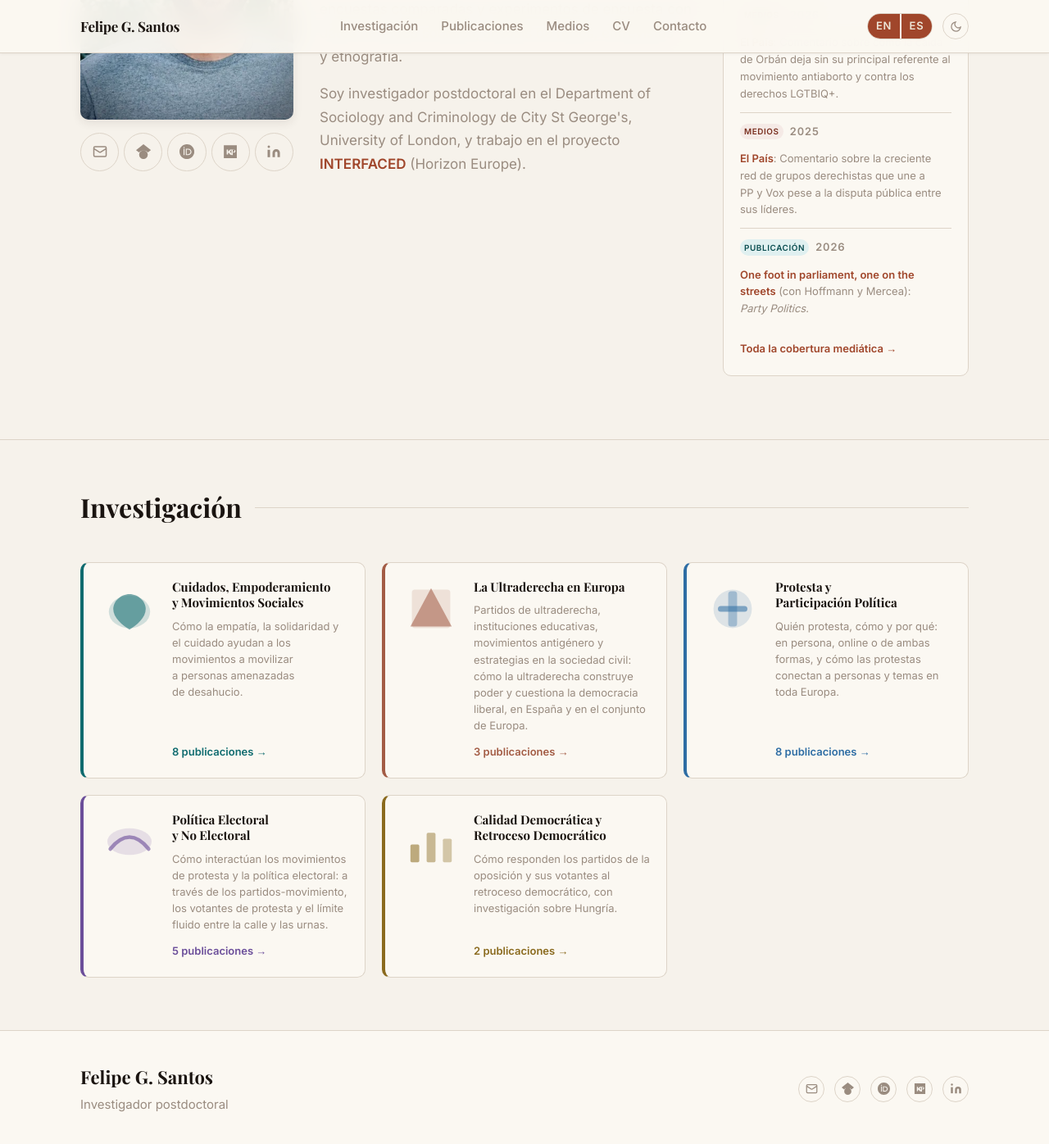
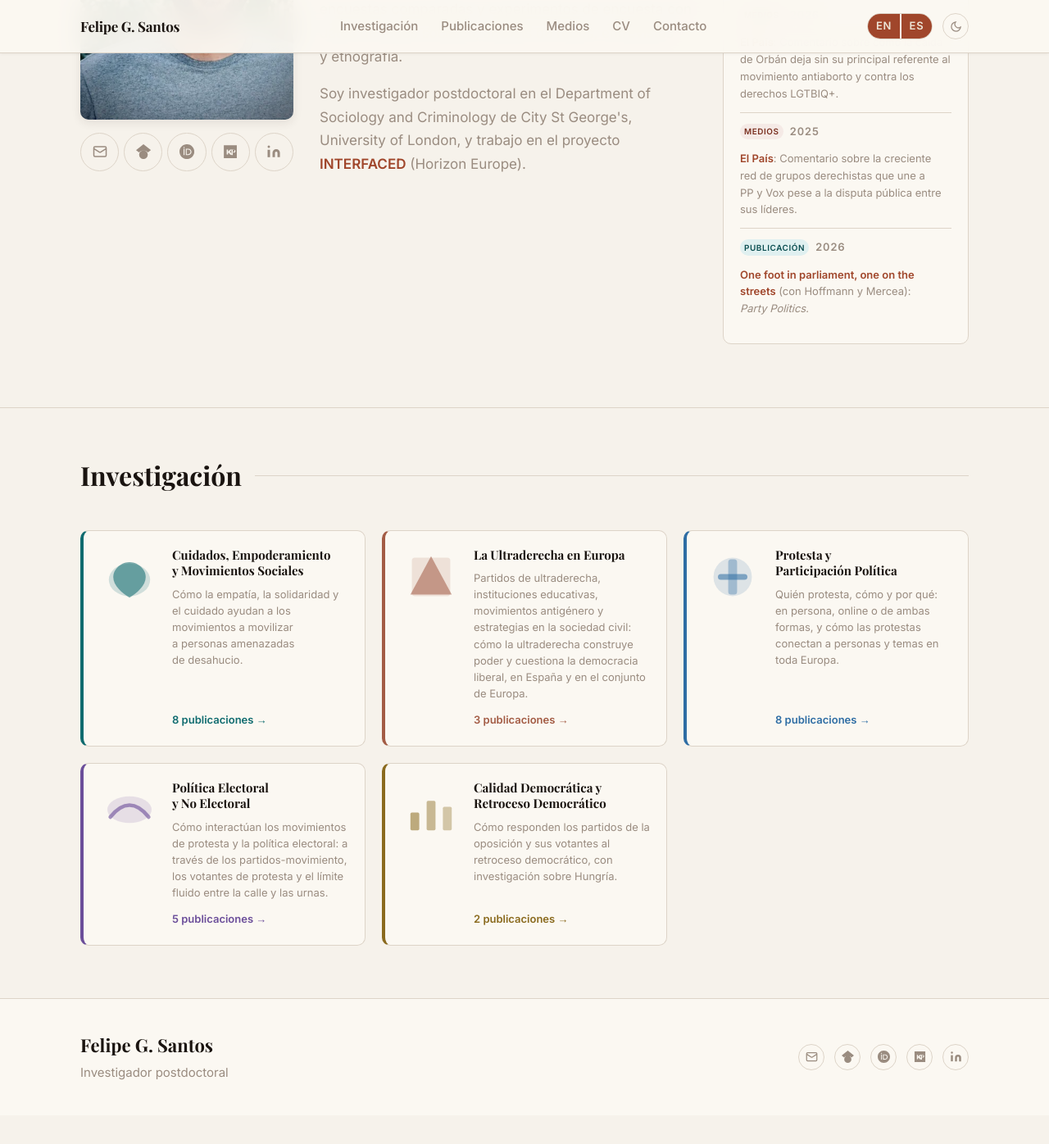
Before and after one commit to felipegsantos-web/felipegsantos.github.io, a Jekyll site: the page built from es/index.html, in a window 1280 px wide and 1400 px high, scrolled down 321 px. Shown: the top 1396 px of the window at 82% size. Built offline with Jekyll 4.4.1, drawn with Linux system fonts in a browser that asks for light colours; some web fonts are replaced; after the commit the page ends 1682 px from its top, so only the background shows below that.

Commit message:
Remove the 'All media coverage' link from News & Updates (EN and ES)

```diff
--- a/_data/i18n.yml
+++ b/_data/i18n.yml
@@ -161,9 +161,6 @@ news_label:
 news_heading:
   en: News & Updates
   es: Noticias y novedades
-news_more:
-  en: All media coverage →
-  es: Toda la cobertura mediática →
 research_heading:
   en: Research
   es: Investigación
--- a/assets/css/components.css
+++ b/assets/css/components.css
@@ -215,9 +215,6 @@
 .hero-news__heading{font-size:var(--tx-sm);font-weight:700;letter-spacing:.07em;
   text-transform:uppercase;color:var(--text-faint);margin-bottom:var(--sp4)}
 .news-feed{display:flex;flex-direction:column;gap:0}
-.news-feed__more{display:inline-block;margin-top:var(--sp4);font-size:var(--tx-xs);
-  font-weight:600;color:var(--teal);text-decoration:none}
-.news-feed__more:hover{text-decoration:underline}
 
 /* ── Focus strip (research areas row) ──────────────────────── */
 .focus-strip{padding-block:var(--sp5);background:var(--surface);
--- a/en/index.html
+++ b/en/index.html
@@ -44,7 +44,6 @@ jsonld: person
           <div class="news-feed">
             {% include news.html %}
           </div>
-          <a href="/en/media/" class="news-feed__more">{{ I.news_more[L] }}</a>
         </aside>
 
       </div>
--- a/es/index.html
+++ b/es/index.html
@@ -44,7 +44,6 @@ jsonld: person
           <div class="news-feed">
             {% include news.html %}
           </div>
-          <a href="/es/medios/" class="news-feed__more">{{ I.news_more[L] }}</a>
         </aside>
 
       </div>
```
